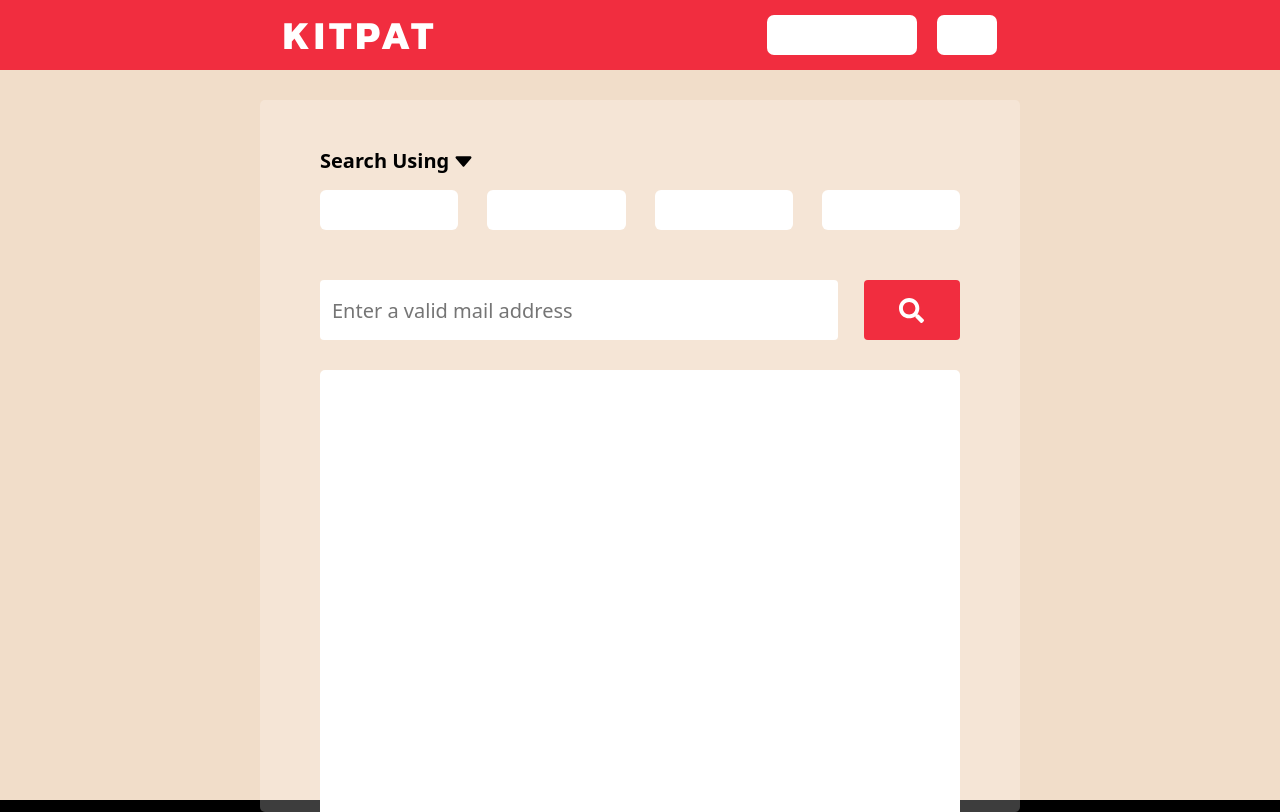
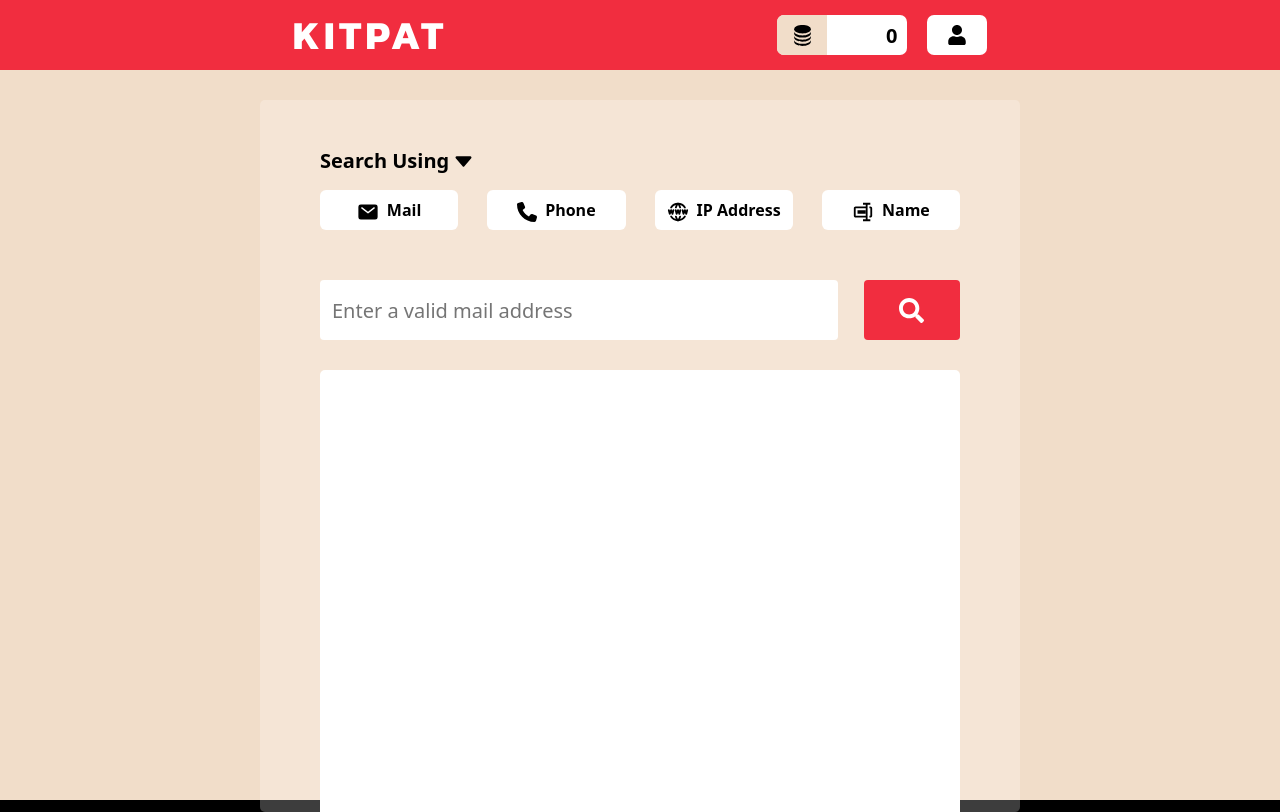
Before and after one commit to kalviumcommunity/S58_Vedant_Capstone_KitPat_OSINT, a React (Vite) app in the folder Frontend/: page /search in a window 1280 px wide. Built offline with nearby package versions, Linux system fonts and the light colour scheme.

Commit message:
/search page updated

```diff
--- a/Frontend/src/Pages/SearchPage.css
+++ b/Frontend/src/Pages/SearchPage.css
@@ -20,9 +20,33 @@
 
 #TokenInNAv{
     height: 40px;
-    width: 150px;
+    width: 130px;
     background-color: white;
     border-radius: 7px;
+    display: flex;
+    flex-direction: row;
+    align-items: center;
+    overflow: hidden;
+    position: relative;
+    cursor: pointer;
+}
+
+#tokensforkitpat{
+    height: 100%;
+    width: 50px;
+    background-color: #F1DDC9;
+    display: flex;
+    align-items: center;
+    justify-content: center;
+
+}
+
+#tokenamount{
+    font-family: system-ui, -apple-system, BlinkMacSystemFont, 'Segoe UI', Roboto, Oxygen, Ubuntu, Cantarell, 'Open Sans', 'Helvetica Neue', sans-serif;
+    font-weight: bolder;
+    font-size: 20px;
+    position: absolute;
+    right: 10px;
 }
 
 #ProfileINdiv{
@@ -31,6 +55,10 @@
     background-color: white;
     margin-left: 20px;
     border-radius: 7px;
+    display: flex;
+    align-items: center;
+    justify-content: center;
+    cursor: pointer;
 }
 
 
@@ -87,6 +115,12 @@
     width: 170px;
     border-radius: 6px;
     cursor: pointer;
+    display: flex;
+    align-items: center;
+    justify-content: center;
+    gap: 8px;
+    font-family: system-ui, -apple-system, BlinkMacSystemFont, 'Segoe UI', Roboto, Oxygen, Ubuntu, Cantarell, 'Open Sans', 'Helvetica Neue', sans-serif;
+    font-weight: bolder;
 }
 
 
--- a/Frontend/src/Pages/SearchPage.jsx
+++ b/Frontend/src/Pages/SearchPage.jsx
@@ -3,14 +3,45 @@
 import { IoCaretDownOutline } from "react-icons/io5";
 import { IconContext } from "react-icons/lib";
 import { FaSearch } from "react-icons/fa";
+import { IoMail } from "react-icons/io5";
+import { FaPhone } from "react-icons/fa6";
+import { TbWorldWww } from "react-icons/tb";
+import { BiRename } from "react-icons/bi";
+import { BiSolidCoinStack } from "react-icons/bi";
+import { FaUser } from "react-icons/fa";
+
+
 
 export default function SearchPage() {
   return (
     <>
       <nav id="navbarinSearch">
         <div id="kitpattitleinNAv">KITPAT</div>
-        <div id="TokenInNAv"></div>
-        <div id="ProfileINdiv"></div>
+        <div id="TokenInNAv">
+          <div id="tokensforkitpat">
+          <IconContext.Provider
+              value={{
+                color: "black",
+                className: "global-class-name",
+                size: "25",
+              }}
+            >
+              <BiSolidCoinStack/>
+            </IconContext.Provider>
+          </div>
+          <div id="tokenamount">0</div>
+        </div>
+        <div id="ProfileINdiv">
+        <IconContext.Provider
+              value={{
+                color: "black",
+                className: "global-class-name",
+                size: "20",
+              }}
+            >
+              <FaUser/>
+            </IconContext.Provider>
+        </div>
       </nav>
       <div id="SearchPage">
         <div id="SearchPAgeBoss">
@@ -27,10 +58,50 @@
             </IconContext.Provider>
           </div>
           <div id="SearchUSingBoxes">
-            <div className="searchUSingBox"></div>
-            <div className="searchUSingBox"> </div>
-            <divc className="searchUSingBox"></divc>
-            <div className="searchUSingBox"></div>
+            <div className="searchUSingBox">
+            <IconContext.Provider
+              value={{
+                color: "black",
+                className: "global-class-name",
+                size: "22",
+              }}
+            >
+              <IoMail id="arrowdown" />
+            </IconContext.Provider> <span>Mail</span>
+            </div>
+            <div className="searchUSingBox">
+            <IconContext.Provider
+              value={{
+                color: "black",
+                className: "global-class-name",
+                size: "20",
+              }}
+            >
+              <FaPhone id="arrowdown" />
+            </IconContext.Provider> <span>Phone</span>
+            </div>
+            <div className="searchUSingBox">
+            <IconContext.Provider
+              value={{
+                color: "black",
+                className: "global-class-name",
+                size: "22",
+              }}
+            >
+              <TbWorldWww id="arrowdown" />
+            </IconContext.Provider> <span>IP Address</span>
+            </div>
+            <div className="searchUSingBox">
+            <IconContext.Provider
+              value={{
+                color: "black",
+                className: "global-class-name",
+                size: "22",
+              }}
+            >
+              <BiRename id="arrowdown" />
+            </IconContext.Provider>  <span>Name</span>
+            </div>
           </div>
           <div id="searchboxandbutton">
             <div id="searchboxOfSearchPAge">
```
